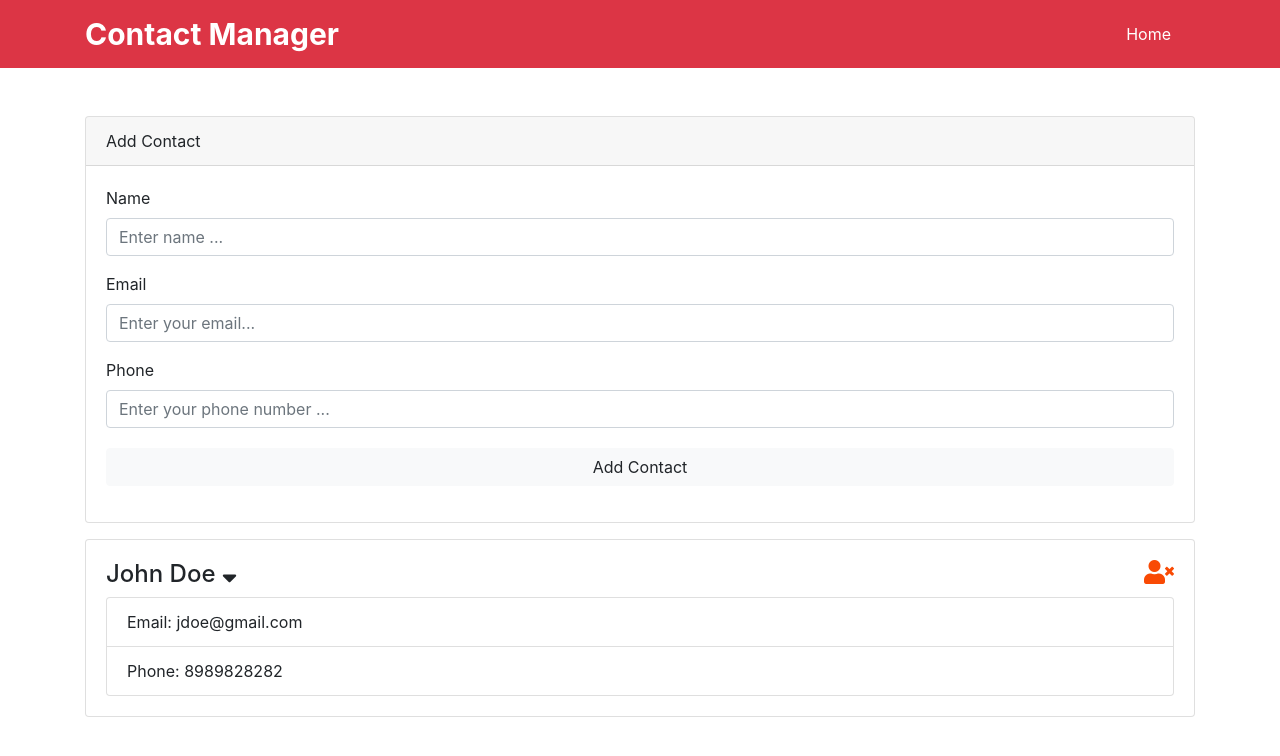
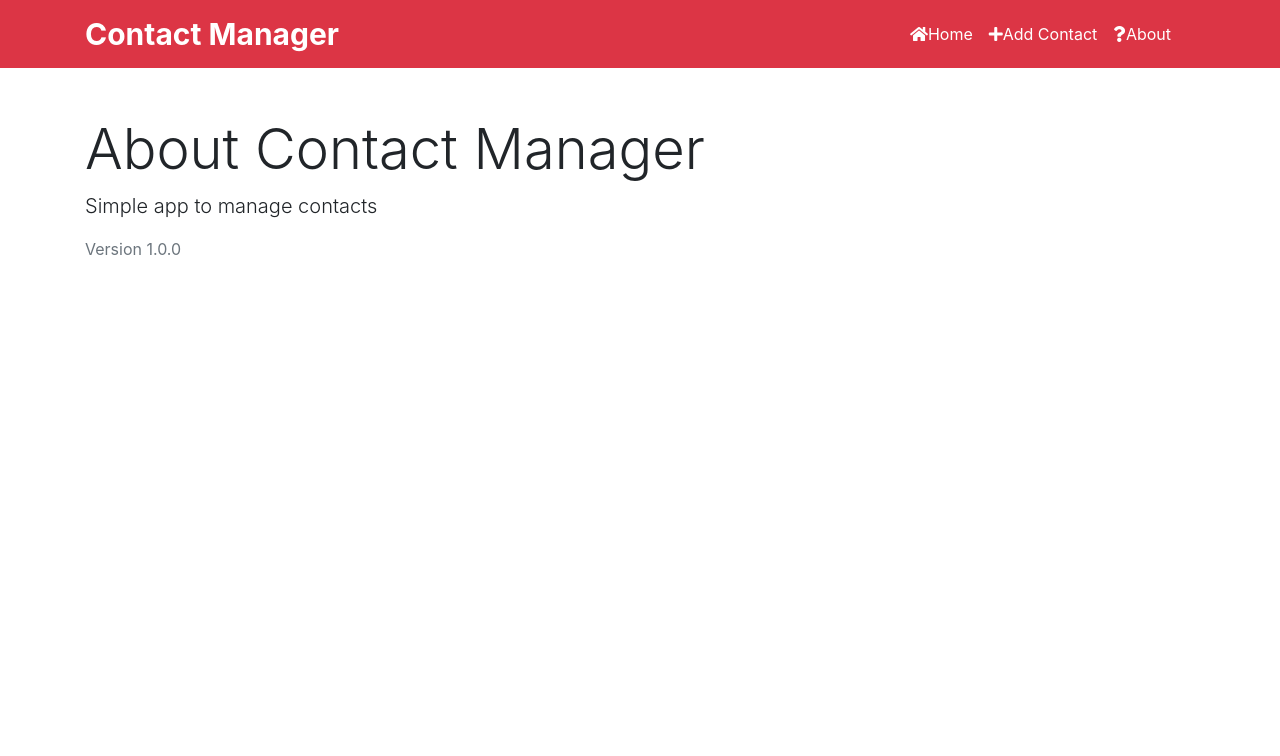
Before and after one commit to jellybeantatai/contactmanager, a React (Create React App) app: page /about in a window 1280 px wide. Shown: the top 756 px of the page. Built offline with nearby package versions, Linux system fonts and the light colour scheme.

Commit message:
Added navigation links and routing not found page

```diff
--- a/package.json
+++ b/package.json
@@ -7,6 +7,7 @@
     "classnames": "^2.2.6",
     "react": "^16.7.0",
     "react-dom": "^16.7.0",
+    "react-router-dom": "^4.3.1",
     "react-scripts": "2.1.3",
     "uuid": "^3.3.2"
   },
--- a/src/App.js
+++ b/src/App.js
@@ -1,22 +1,31 @@
 import React, { Component } from "react";
 import "./App.css";
 import Contacts from "./Components/Contact/Contacts";
-import Header from "./Components/Layout/Header";
 import "bootstrap/dist/css/bootstrap.min.css";
 import { Provider } from "./Context";
 import AddContact from "./Components/Contact/AddContact";
+import { BrowserRouter as Router, Route, Switch } from "react-router-dom";
+import Header from "./Components/Layout/Header";
+import About from "./Components/Pages/About";
+import NotFound from "./Components/Pages/NotFound";
 
 class App extends Component {
   render() {
     return (
       <Provider>
-        <div className="App">
-          <Header branding="Contact Manager" />
-          <div className="container">
-            <AddContact />
-            <Contacts />
+        <Router>
+          <div className="App">
+            <Header branding="Contact Manager" />
+            <div className="container">
+              <Switch>
+                <Route exact path="/" component={Contacts} />
+                <Route exact path="/about" component={About} />
+                <Route exact path="/contact/add" component={AddContact} />
+                <Route component={NotFound} />
+              </Switch>
+            </div>
           </div>
-        </div>
+        </Router>
       </Provider>
     );
   }
--- a/src/Components/Contact/AddContact.js
+++ b/src/Components/Contact/AddContact.js
@@ -54,6 +54,8 @@
       phone: "",
       errors: {}
     });
+
+    this.props.history.push("/");
   };
 
   render() {
@@ -65,7 +67,12 @@
           const { dispatch } = value;
           return (
             <div className="card mb-3">
-              <div className="card-header">Add Contact</div>
+              <div className="card-header">
+                <h1 className="display-4 mb-2">
+                  Add new
+                  <span className="text-danger"> Contact </span>
+                </h1>
+              </div>
               <div className="card-body">
                 <form onSubmit={this.onSubmit.bind(this, dispatch)}>
                   <TextInputGroup
--- a/src/Components/Contact/Contacts.js
+++ b/src/Components/Contact/Contacts.js
@@ -12,6 +12,10 @@
           const { contacts } = value;
           return (
             <React.Fragment>
+              <h1 className="display-4 mb-2">
+                <span className="text-danger">Contact</span>
+                List
+              </h1>
               {contacts.map(contact => (
                 <Contact key={contact.id} contact={contact} />
               ))}
--- a/src/Components/Layout/Header.js
+++ b/src/Components/Layout/Header.js
@@ -1,5 +1,6 @@
 import React from "react";
 import PropTypes from "prop-types";
+import { Link } from "react-router-dom";
 
 const Header = props => {
   return (
@@ -15,9 +16,23 @@
         <div>
           <ul className="navbar-nav mr-auto" style={{ padding: "14px 16px" }}>
             <li className="nav-item">
-              <a href="/" className="nav-link" style={{ color: "White" }}>
-                Home
-              </a>
+              <Link to="/" className="nav-link" style={{ color: "White" }}>
+                <i className="fas fa-home" />Home
+              </Link>
+            </li>
+            <li className="nav-item">
+              <Link
+                to="/contact/add"
+                className="nav-link"
+                style={{ color: "White" }}
+              >
+                <i className="fas fa-plus" />Add Contact
+              </Link>
+            </li>
+            <li className="nav-item">
+              <Link to="/about" className="nav-link" style={{ color: "White" }}>
+                <i className="fas fa-question" />About
+              </Link>
             </li>
           </ul>
         </div>
--- /dev/null
+++ b/src/Components/Pages/About.js
@@ -0,0 +1,11 @@
+import React from "react";
+
+export default props => {
+  return (
+    <div>
+      <h1 className="display-4">About Contact Manager</h1>
+      <p className="lead">Simple app to manage contacts</p>
+      <p className="text-secondary">Version 1.0.0</p>
+    </div>
+  );
+};
--- /dev/null
+++ b/src/Components/Pages/NotFound.js
@@ -0,0 +1,10 @@
+import React from "react";
+
+export default props => {
+  return (
+    <div>
+      <h1 className="display-4">404 Page Not Found</h1>
+      <p className="lead">Sorry, page does not exist</p>
+    </div>
+  );
+};
```
Also changed, not shown: 1 other file (tests, documents, lock files or other folders).
